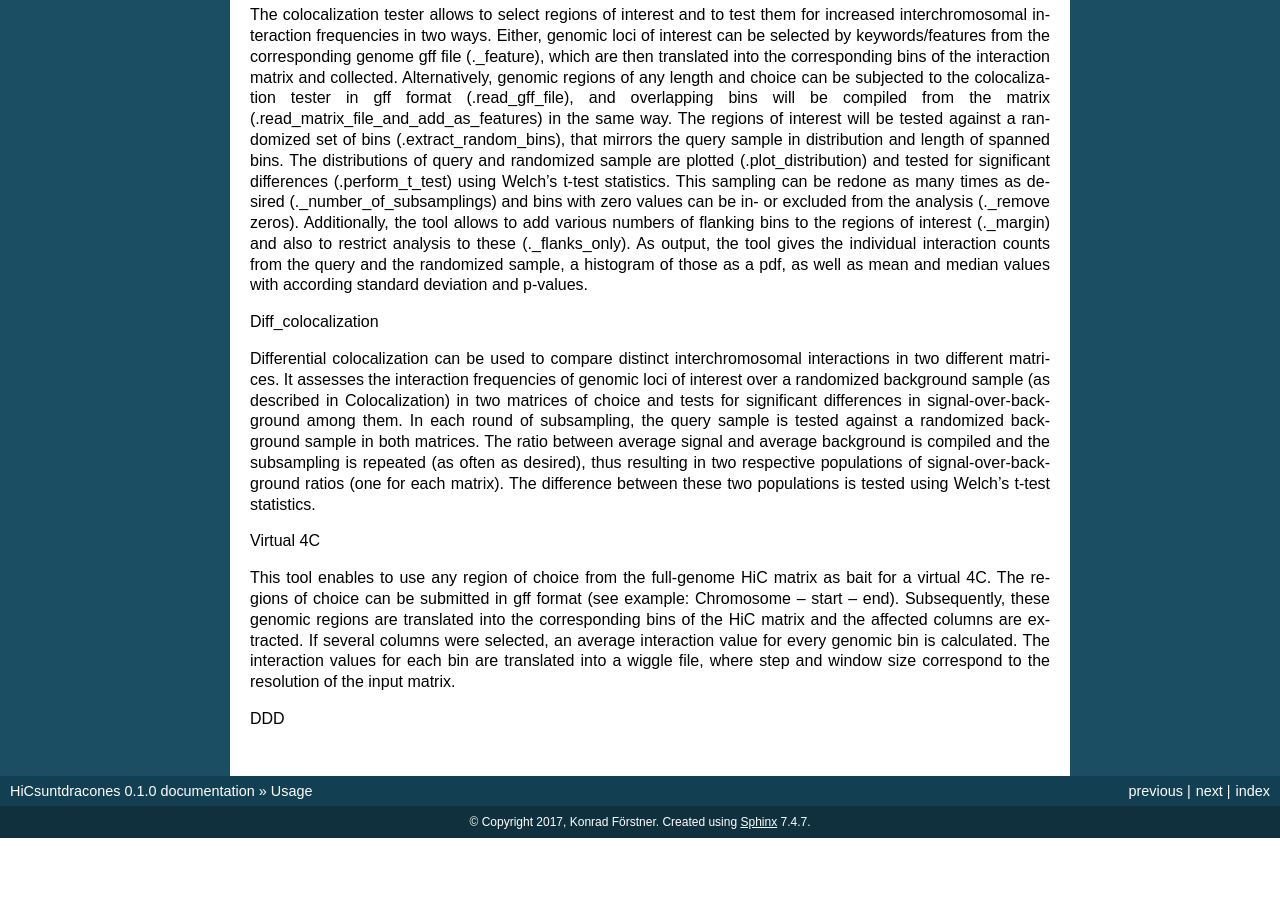
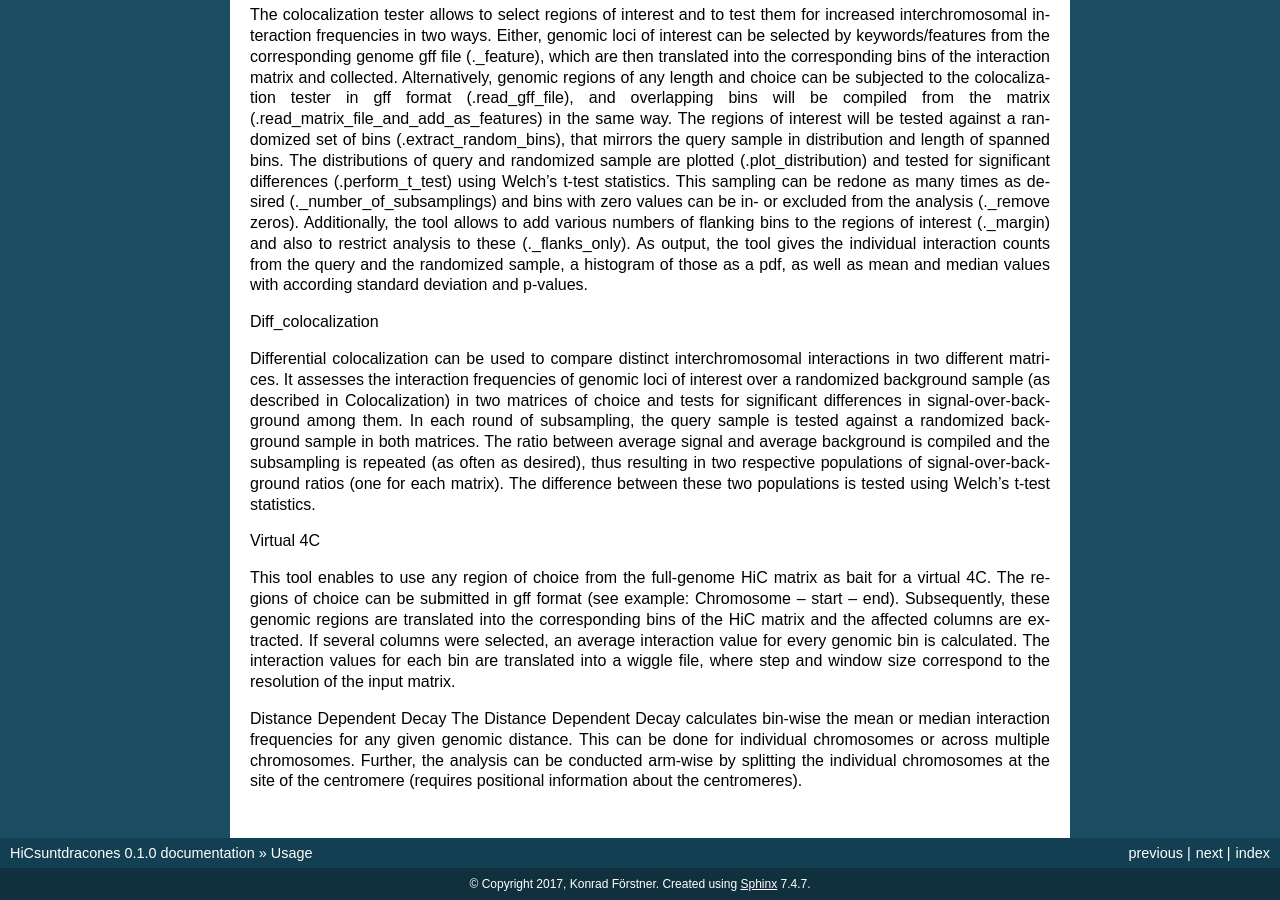
Before and after one commit to foerstner-lab/HiCsuntdracones, a Sphinx documentation site: the page built from docs/usage.rst, in a window 1280 px wide and 900 px high, scrolled down 714 px. Built offline with Sphinx 7.4.7, drawn with Linux system fonts in a browser that asks for light colours; pages that are not in the unit, such as notebooks, are missing from menus; before the commit the page ends 1552 px from its top, so only the background shows below that.

Commit message:
Update usage.rst

```diff
--- a/docs/usage.rst
+++ b/docs/usage.rst
@@ -30,4 +30,5 @@ Virtual 4C
 
 This tool enables to use any region of choice from the full-genome HiC matrix as bait for a virtual 4C. The regions of choice can be submitted in gff format (see example: Chromosome – start – end). Subsequently, these genomic regions are translated into the corresponding bins of the HiC matrix and the affected columns are extracted. If several columns were selected, an average interaction value for every genomic bin is calculated. The interaction values for each bin are translated into a wiggle file, where step and window size correspond to the resolution of the input matrix.
 
-DDD
+Distance Dependent Decay
+The Distance Dependent Decay calculates bin-wise the mean or median interaction frequencies for any given genomic distance. This can be done for individual chromosomes or across multiple chromosomes. Further, the analysis can be conducted arm-wise by splitting the individual chromosomes at the site of the centromere (requires positional information about the centromeres).
```
